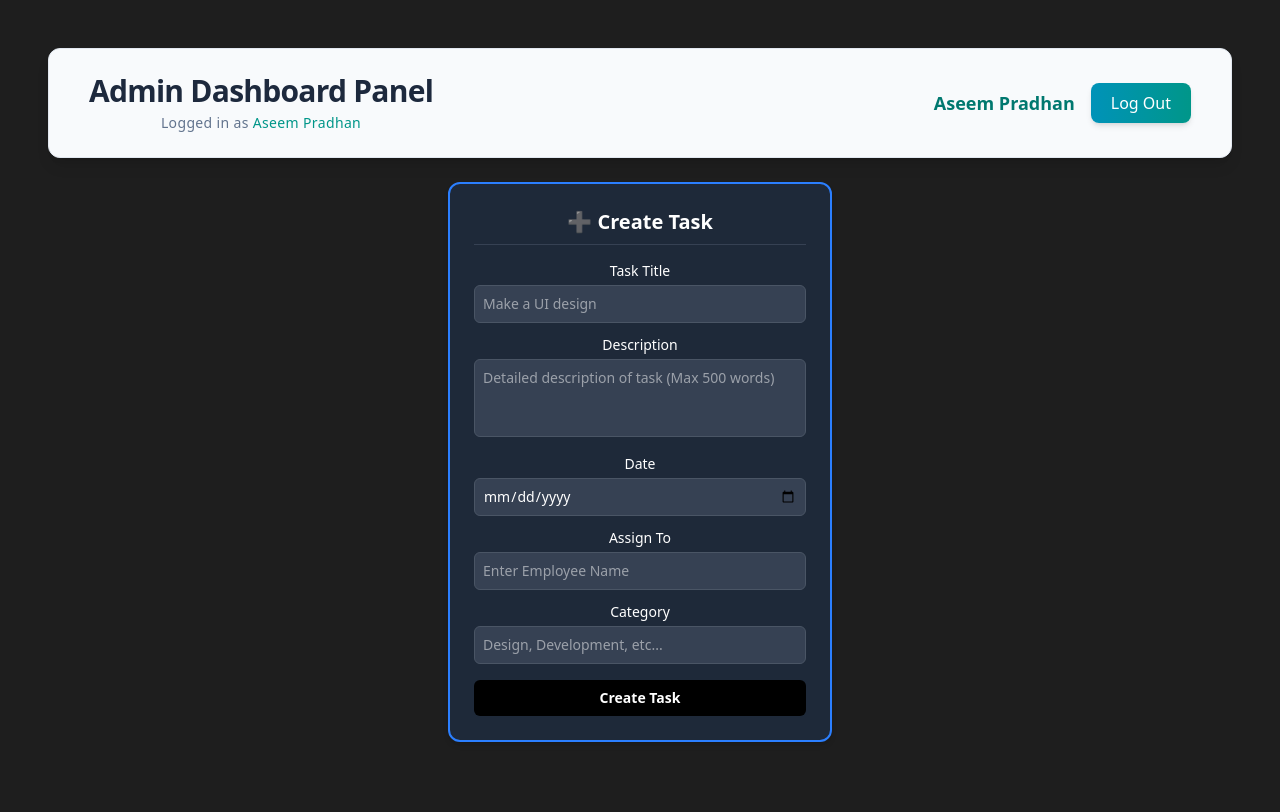
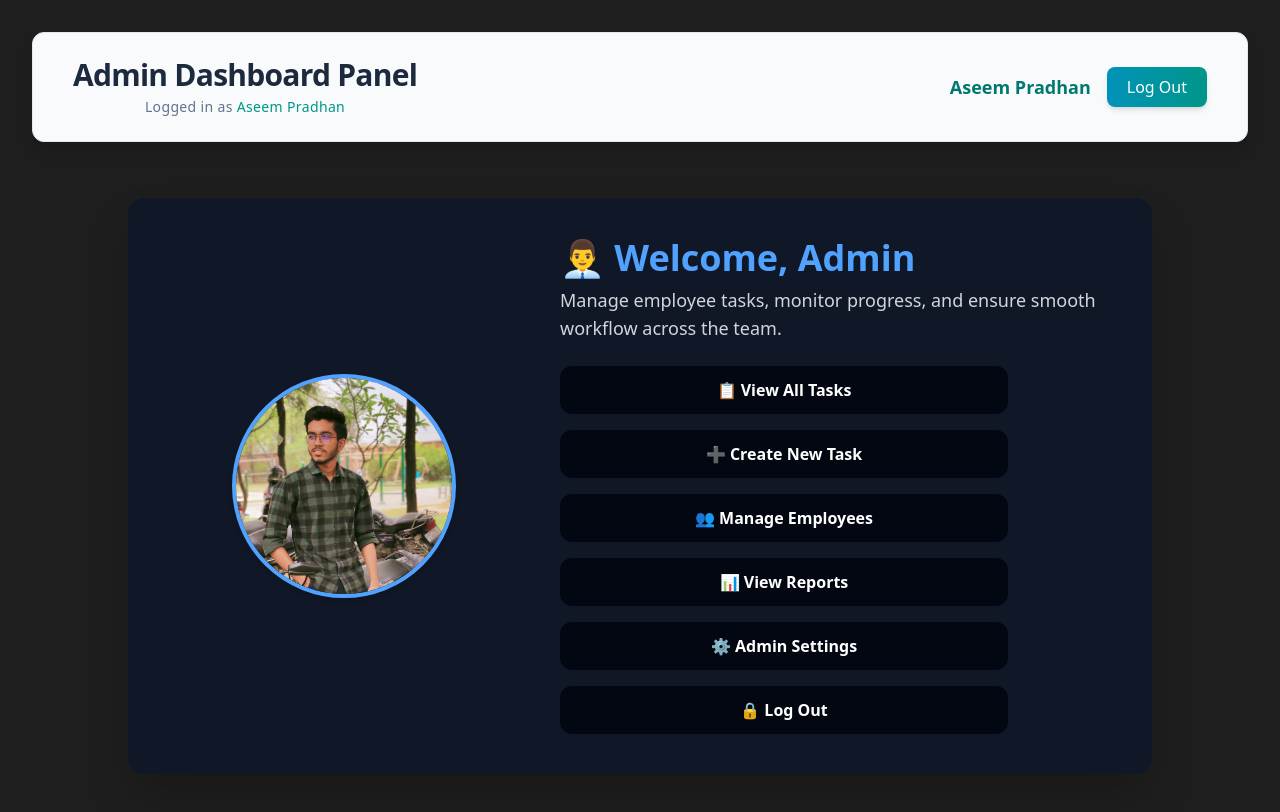
Before and after one commit to ethicalByte1443/Employee-Management-System, a React (Vite) app: page / in a window 1280 px wide. Shown: the top 812 px of the page. Built offline with nearby package versions, Linux system fonts and the light colour scheme.

Commit message:
Admin Landing Page

```diff
--- a/package.json
+++ b/package.json
@@ -14,6 +14,7 @@
     "dotenv": "^16.5.0",
     "react": "^19.0.0",
     "react-dom": "^19.0.0",
+    "react-router-dom": "^7.5.3",
     "tailwindcss": "^4.1.5"
   },
   "devDependencies": {
--- a/src/App.css
+++ b/src/App.css
@@ -1,7 +1,7 @@
 #root {
-  max-width: 1280px;
+  max-width: 1380px;
   margin: auto;
-  padding: 2rem;
+  padding: 1rem;
   text-align: center;
 }
 
--- a/src/App.jsx
+++ b/src/App.jsx
@@ -2,7 +2,11 @@ import React from 'react'
 import Login from './components/Auth/Login'
 import EmployeeDashboard from './components/Dashboard/EmployeeDashboard'
 import AdminDashboard from './components/Dashboard/AdminDashboard'
+import AllTask from './components/other/AllTask'
+import AdminWelcomePage from './components/other/AdminWelcomePage'
 import './App.css'
+
+
 const App = () => {
   return (
     <>
@@ -10,7 +14,11 @@ const App = () => {
 
       {/* <EmployeeDashboard /> */}
 
-      <AdminDashboard />
+      {/* <AdminDashboard /> */}
+
+      {/* <AllTask /> */}
+
+      <AdminWelcomePage/>
     </>
   )
 }
--- a/src/components/Dashboard/AdminDashboard.jsx
+++ b/src/components/Dashboard/AdminDashboard.jsx
@@ -1,67 +1,12 @@
 import React from 'react';
 import AdminHeader from '../other/AdminHeader';
-
+import CreateTaskList from '../other/CreateTaskList';
 const AdminDashboard = () => {
   return (
     <div className="min-h-screen text-white">
       <AdminHeader username="Aseem Pradhan" />
 
-      <div className="flex justify-center mt-6">
-        <form className="bg-gray-800 p-6 rounded-xl border-2 border-blue-500 w-full max-w-sm shadow-md text-sm">
-          <h2 className="text-xl font-bold mb-4 border-b border-gray-700 pb-2">➕ Create Task</h2>
-
-          <div className="mb-3">
-            <label className="block mb-1 font-medium">Task Title</label>
-            <input
-              type="text"
-              placeholder="Make a UI design"
-              className="w-full p-2 rounded-md bg-gray-700 border border-gray-600 focus:outline-none focus:ring-2 focus:ring-blue-500"
-            />
-          </div>
-
-          <div className="mb-3">
-            <label className="block mb-1 font-medium">Description</label>
-            <textarea
-              placeholder="Detailed description of task (Max 500 words)"
-              rows="3"
-              className="w-full p-2 rounded-md bg-gray-700 border border-gray-600 resize-none focus:outline-none focus:ring-2 focus:ring-blue-500"
-            ></textarea>
-          </div>
-
-          <div className="mb-3">
-            <label className="block mb-1 font-medium">Date</label>
-            <input
-              type="date"
-              className="w-full p-2 rounded-md bg-gray-700 border border-gray-600 focus:outline-none focus:ring-2 focus:ring-blue-500"
-            />
-          </div>
-
-          <div className="mb-3">
-            <label className="block mb-1 font-medium">Assign To</label>
-            <input
-              type="text"
-              placeholder="Enter Employee Name"
-              className="w-full p-2 rounded-md bg-gray-700 border border-gray-600 focus:outline-none focus:ring-2 focus:ring-blue-500"
-            />
-          </div>
-
-          <div className="mb-4">
-            <label className="block mb-1 font-medium">Category</label>
-            <input
-              type="text"
-              placeholder="Design, Development, etc..."
-              className="w-full p-2 rounded-md bg-gray-700 border border-gray-600 focus:outline-none focus:ring-2 focus:ring-blue-500"
-            />
-          </div>
-
-          <button
-            type="submit"
-            className="w-full bg-black hover:bg-gray-950 text-white font-semibold py-2 rounded-md transition duration-300"
-          >
-            Create Task
-          </button>
-        </form>
-      </div>
+        <CreateTaskList />
     </div>
   );
 };
--- /dev/null
+++ b/src/components/other/AdminWelcomePage.jsx
@@ -0,0 +1,59 @@
+import React from "react";
+import AdminHeader from "./AdminHeader";
+
+const AdminWelcomePage = () => {
+  return (
+    <>
+      {/* Header Section */}
+      <AdminHeader username={"Aseem Pradhan"} />
+
+      {/* Compact, Centered Welcome Section */}
+      <div className="min-h-[80vh] flex items-center justify-center px-4 py-10  text-white">
+        <div className="w-full max-w-5xl bg-gray-900 p-10 rounded-2xl shadow-2xl flex flex-col lg:flex-row items-center gap-10">
+          {/* Admin Photo - Now vertically centered */}
+          <div className="flex-shrink-0 p-16">
+            <img
+              src="aseem.jpg"
+              alt="Admin"
+              className="w-64 h-64 lg:w-56 lg:h-56 rounded-full border-4 border-blue-400 shadow-md"
+            />
+          </div>
+
+          {/* Text + Column Buttons */}
+          <div className="flex-1 w-full text-center lg:text-left">
+            <h1 className="text-4xl font-extrabold mb-2 text-blue-400">
+              👨‍💼 Welcome, Admin
+            </h1>
+            <p className="text-gray-300 text-lg mb-6">
+              Manage employee tasks, monitor progress, and ensure smooth
+              workflow across the team.
+            </p>
+
+            <div className="flex flex-col gap-4 items-center lg:items-start">
+              <button className="bg-gray-950 hover:bg-blue-500 w-full max-w-md text-white font-bold py-3 px-6 rounded-xl transition">
+                📋 View All Tasks
+              </button>
+              <button className="bg-gray-950 hover:bg-blue-500 w-full max-w-md text-white font-bold py-3 px-6 rounded-xl transition">
+                ➕ Create New Task
+              </button>
+              <button className="bg-gray-950 hover:bg-blue-500 w-full max-w-md text-white font-bold py-3 px-6 rounded-xl transition">
+                👥 Manage Employees
+              </button>
+              <button className="bg-gray-950 hover:bg-blue-500 w-full max-w-md text-white font-bold py-3 px-6 rounded-xl transition">
+                📊 View Reports
+              </button>
+              <button className="bg-gray-950 hover:bg-blue-500 w-full max-w-md text-white font-bold py-3 px-6 rounded-xl transition">
+                ⚙️ Admin Settings
+              </button>
+              <button className="bg-gray-950 hover:bg-blue-500 w-full max-w-md text-white font-bold py-3 px-6 rounded-xl transition">
+                🔒 Log Out
+              </button>
+            </div>
+          </div>
+        </div>
+      </div>
+    </>
+  );
+};
+
+export default AdminWelcomePage;
--- /dev/null
+++ b/src/components/other/AllTask.jsx
@@ -0,0 +1,86 @@
+import React from "react";
+import AdminHeader from "./AdminHeader";
+
+const AllTask = () => {
+  // Sample data (this would ideally come from an API or props)
+  const tasks = [
+    {
+      id: 1,
+      title: "Design Dashboard UI",
+      description: "Create a modern dashboard UI for employees.",
+      priority: "High",
+      dueDate: "2025-05-10",
+      assignedTo: "Aseem",
+      category: "Design",
+    },
+    {
+      id: 2,
+      title: "Fix API Authentication",
+      description: "Resolve token expiration issue in login API.",
+      priority: "Medium",
+      dueDate: "2025-05-08",
+      assignedTo: "Raj",
+      category: "Development",
+    },
+    {
+      id: 3,
+      title: "Write Test Cases",
+      description: "Add unit tests for employee module.",
+      priority: "Low",
+      dueDate: "2025-05-12",
+      assignedTo: "Priya",
+      category: "Testing",
+    },
+  ];
+
+  const getPriorityColor = (priority) => {
+    switch (priority) {
+      case "High":
+        return "bg-red-500";
+      case "Medium":
+        return "bg-yellow-500";
+      case "Low":
+        return "bg-green-500";
+      default:
+        return "bg-gray-500";
+    }
+  };
+
+  return (
+    <>
+      <AdminHeader username="Aseem Pradhan" />
+      <div className="p-6 min-h-screen text-white">
+        <h2 className="text-2xl font-bold mb-6 text-center">
+          📋 All Employee Tasks
+        </h2>
+        <div className="grid gap-5 md:grid-cols-2 lg:grid-cols-3">
+          {tasks.map((task) => (
+            <div
+              key={task.id}
+              className="bg-gray-800 border border-gray-700 rounded-xl p-5 shadow-md hover:shadow-lg transition"
+            >
+              <div className="flex justify-between items-center mb-2">
+                <h3 className="text-lg font-semibold">{task.title}</h3>
+                <span
+                  className={`text-xs text-white px-2 py-1 rounded-full font-medium ${getPriorityColor(
+                    task.priority
+                  )}`}
+                >
+                  {task.priority}
+                </span>
+              </div>
+              <p className="text-gray-300 text-sm mb-2">{task.description}</p>
+              <div className="text-gray-400 text-xs space-y-1 mt-4">
+                <p>📅 Due: {task.dueDate}</p>
+                <p>👤 Assigned To: {task.assignedTo}</p>
+                <p>🗂️ Category: {task.category}</p>
+              </div>
+            </div>
+          ))}
+        </div>
+      </div>
+    </>
+  );
+};
+
+export default AllTask;
--- /dev/null
+++ b/src/components/other/CreateTaskList.jsx
@@ -0,0 +1,64 @@
+import React from 'react'
+
+const CreateTaskList = () => {
+  return (
+    <div className="flex justify-center mt-6">
+        <form className="bg-gray-800 p-6 rounded-xl border-2 border-blue-500 w-full max-w-sm shadow-md text-sm">
+          <h2 className="text-xl font-bold mb-4 border-b border-gray-700 pb-2">➕ Create Task</h2>
+
+          <div className="mb-3">
+            <label className="block mb-1 font-medium">Task Title</label>
+            <input
+              type="text"
+              placeholder="Make a UI design"
+              className="w-full p-2 rounded-md bg-gray-700 border border-gray-600 focus:outline-none focus:ring-2 focus:ring-blue-500"
+            />
+          </div>
+
+          <div className="mb-3">
+            <label className="block mb-1 font-medium">Description</label>
+            <textarea
+              placeholder="Detailed description of task (Max 500 words)"
+              rows="3"
+              className="w-full p-2 rounded-md bg-gray-700 border border-gray-600 resize-none focus:outline-none focus:ring-2 focus:ring-blue-500"
+            ></textarea>
+          </div>
+
+          <div className="mb-3">
+            <label className="block mb-1 font-medium">Date</label>
+            <input
+              type="date"
+              className="w-full p-2 rounded-md bg-gray-700 border border-gray-600 focus:outline-none focus:ring-2 focus:ring-blue-500"
+            />
+          </div>
+
+          <div className="mb-3">
+            <label className="block mb-1 font-medium">Assign To</label>
+            <input
+              type="text"
+              placeholder="Enter Employee Name"
+              className="w-full p-2 rounded-md bg-gray-700 border border-gray-600 focus:outline-none focus:ring-2 focus:ring-blue-500"
+            />
+          </div>
+
+          <div className="mb-4">
+            <label className="block mb-1 font-medium">Category</label>
+            <input
+              type="text"
+              placeholder="Design, Development, etc..."
+              className="w-full p-2 rounded-md bg-gray-700 border border-gray-600 focus:outline-none focus:ring-2 focus:ring-blue-500"
+            />
+          </div>
+
+          <button
+            type="submit"
+            className="w-full bg-black hover:bg-gray-950 text-white font-semibold py-2 rounded-md transition duration-300"
+          >
+            Create Task
+          </button>
+        </form>
+      </div>
+  )
+}
+
+export default CreateTaskList
```
Also changed, not shown: public/aseem.jpg (added), 1 other file (tests, documents, lock files or other folders).
